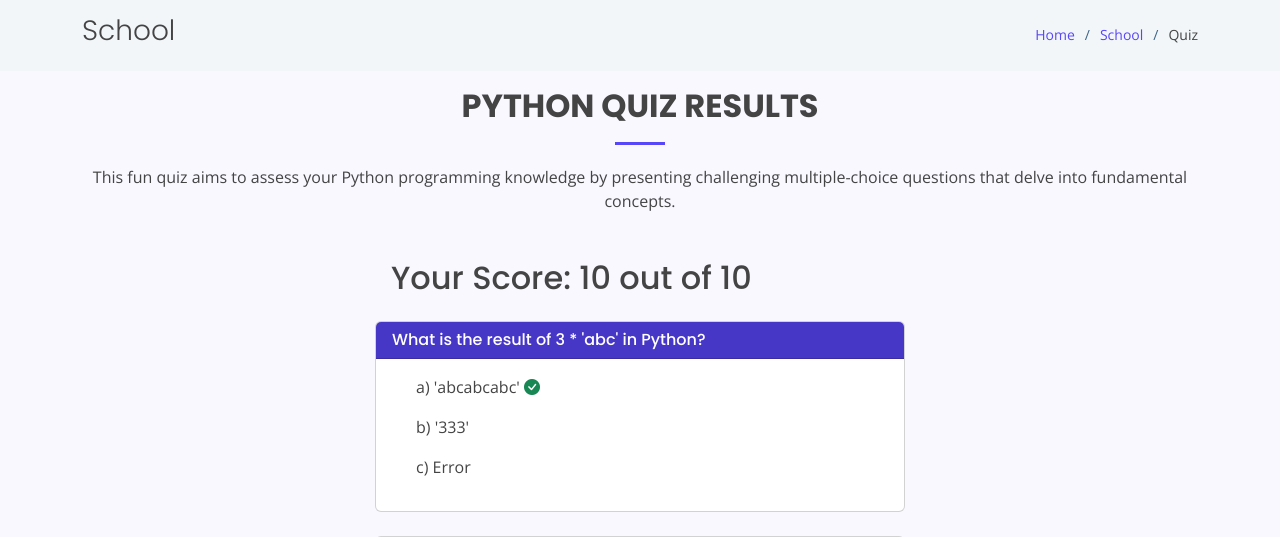
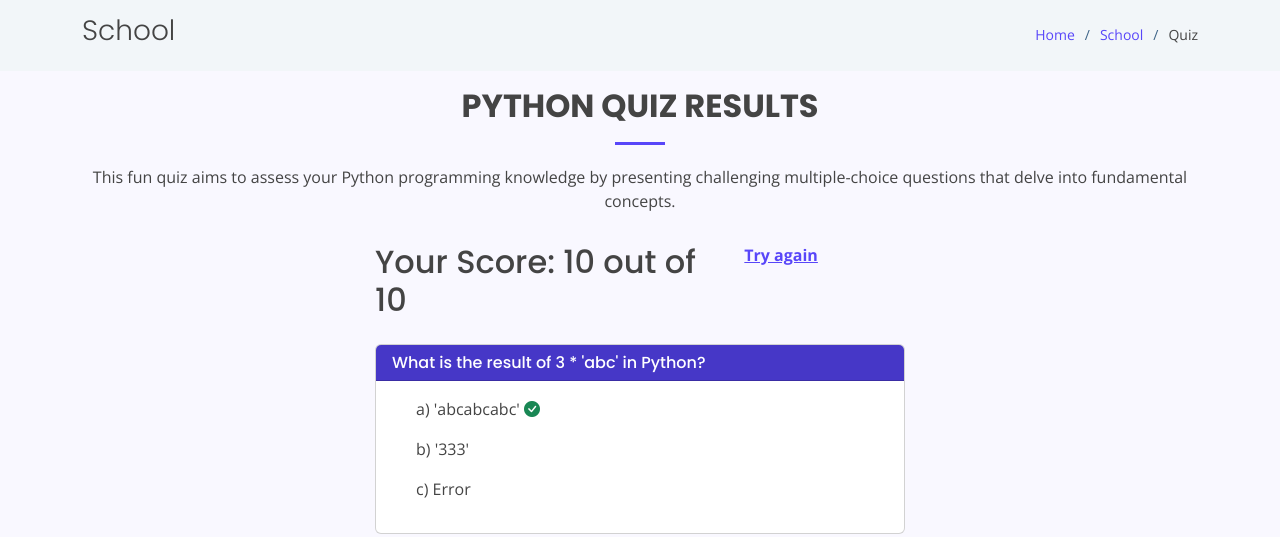
Before and after one commit to jumashafara/dataidea, a Django app: template school/templates/school/results.html in a window 1280 px wide. Shown: the part 86-623 px from the top of the page. Run offline with Django 4.2, Linux system fonts and the light colour scheme; data comes from the database, SQL or seed files in the repository; tables that the repository leaves empty hold one stand-in row (values such as "Sample post"); the template is opened without the code that fills it: values that come from a table or form of the project are taken from there, most other values are stand-ins (such as "Sample title", 1, 10 or a date in 2020); some libraries are stand-ins or nearby versions.

Commit message:
updated retry link

```diff
--- a/school/templates/school/results.html
+++ b/school/templates/school/results.html
@@ -32,8 +32,10 @@
           <div class="container" data-aos="fade-up" data-aos-delay="100">
               <div class="row justify-content-center">
                   <div class="col-lg-6">
-                    <div class="d-flex justify-content-between p-3">
-                      <h2 class="">Your Score: {{ score }} out of {{ questions.count }}</h2>
+                    <div class="row pb-3">
+                      <h2 class="col-8">Your Score: {{ score }} out of {{ questions.count }}</h2>
+                      <a href="{% url 'school:quiz' quiz.id %}"
+                      class="text-decoration-underline fw-bold col-4" >Try again</a>
                     </div>
                     {% for question in questions %}
                     <div class="card mb-4">
@@ -56,8 +58,6 @@
                       </div>
                     </div>
                     {% endfor %}
-                    <a href="{% url 'school:quiz' quiz.id %}"
-                    class="text-decoration-underline fw-bold p-3 w-full text-center" >Try again</a>
                 </div>
             </div>
           </div>
```
